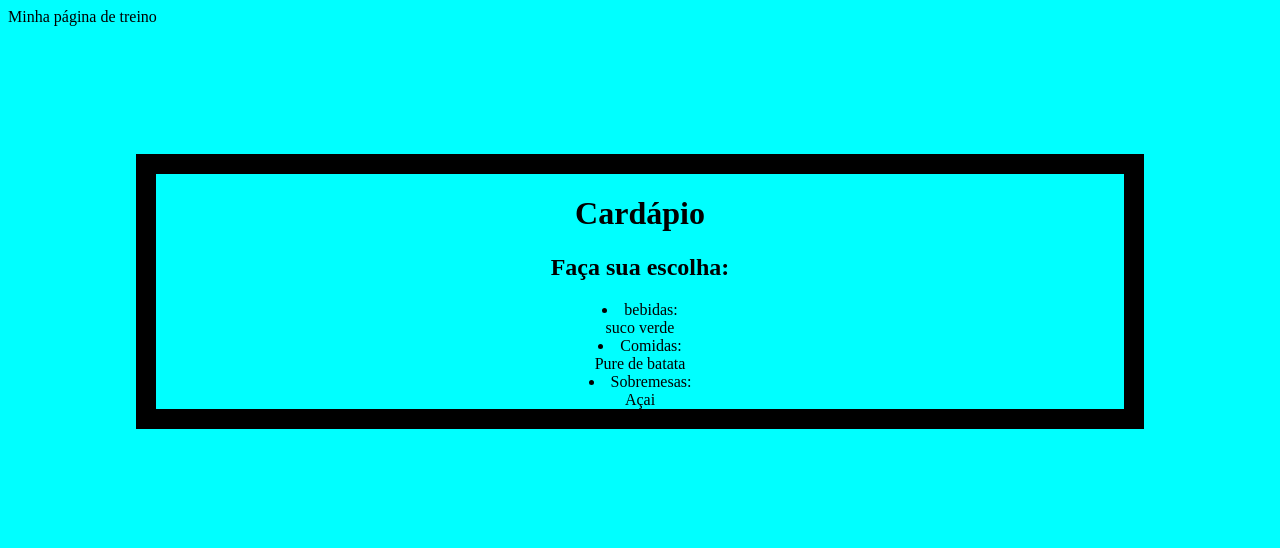
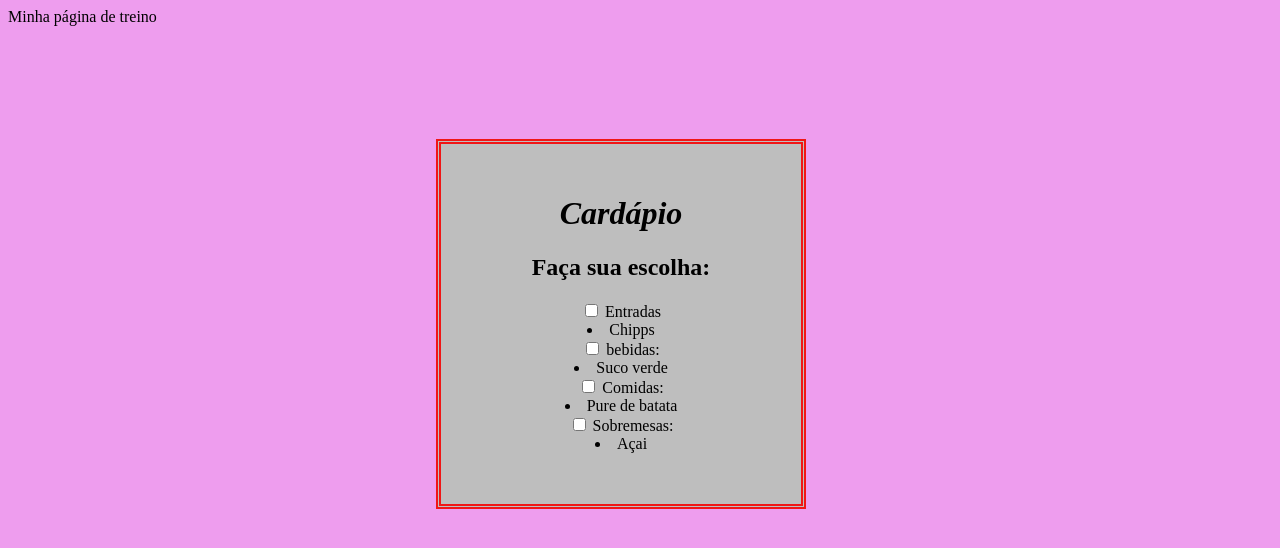
Before and after one commit to Dudass18/php, a PHP site: page /treino.html in a window 1280 px wide. Shown: the top 548 px of the page. Run offline with PHP 8.4, Linux system fonts and the light colour scheme.

Commit message:
Add files via upload

```diff
--- /dev/null
+++ b/mae.css
@@ -0,0 +1,3 @@
+body {
+    background-color: azure;
+}
--- a/treino.css
+++ b/treino.css
@@ -1,9 +1,19 @@
 body {
-  background-color: aqua;
+  background-color: rgb(238, 157, 238);
+}
+.conteiner{
+  margin:-15px 0 0 300px;
 }
 .lembrando {
+    background-color: rgb(190, 190, 190);
     text-align: center;
     margin: 8em;
-    border-color: black;
-    border: 20px solid black;
+    border-color: rgb(0, 0, 0);
+    border: 5px double rgb(240, 22, 22);
+    width: 300px;
+    height: 300px;
+    padding: 30px;
 }
+.tentando {
+  color: rgb(0, 0, 0);
+}
--- a/treino.html
+++ b/treino.html
@@ -17,39 +17,65 @@
 
 <body>
 
+    <div class="conteiner">
+
         <div class="lembrando">
 
+            <div class="tentando">
+
+
+
                 <h1>
-            Cardápio
+                    <em>Cardápio</em>
                 </h1>
+
 
                 <h2>
                     Faça sua escolha:
                 </h2>
 
+                <label>
+                    <input type="checkbox">
+                    Entradas
+                </label>
 
                 <li>
+                    Chipps
+                </li>
+
+
+                <label>
+                    <input type="checkbox">
                     bebidas:
-
-        </li>
-            suco verde
-            </ol>
+                </label>
 
                 <li>
+                    Suco verde
+                </li>
+
+                    <label>
+                        <input type="checkbox">
                         Comidas:
-        </li>
-            Pure de batata
-            </ol>
+                    </label>
 
                 <li>
+                    Pure de batata
+                </li>
+
+                    <label>
+                        <input type="checkbox">
                         Sobremesas:
+                    </label>
+
+                <li>
+                    Açai
                 </li>
-            Açai
-            </ol>
 
             </div>
 
+        </div>
 
+    </div>
 </body>
 
 
```
Also changed, not shown: mae.html (added, +31 -0 lines). Lines whose indentation alone changed are shown as unchanged.
